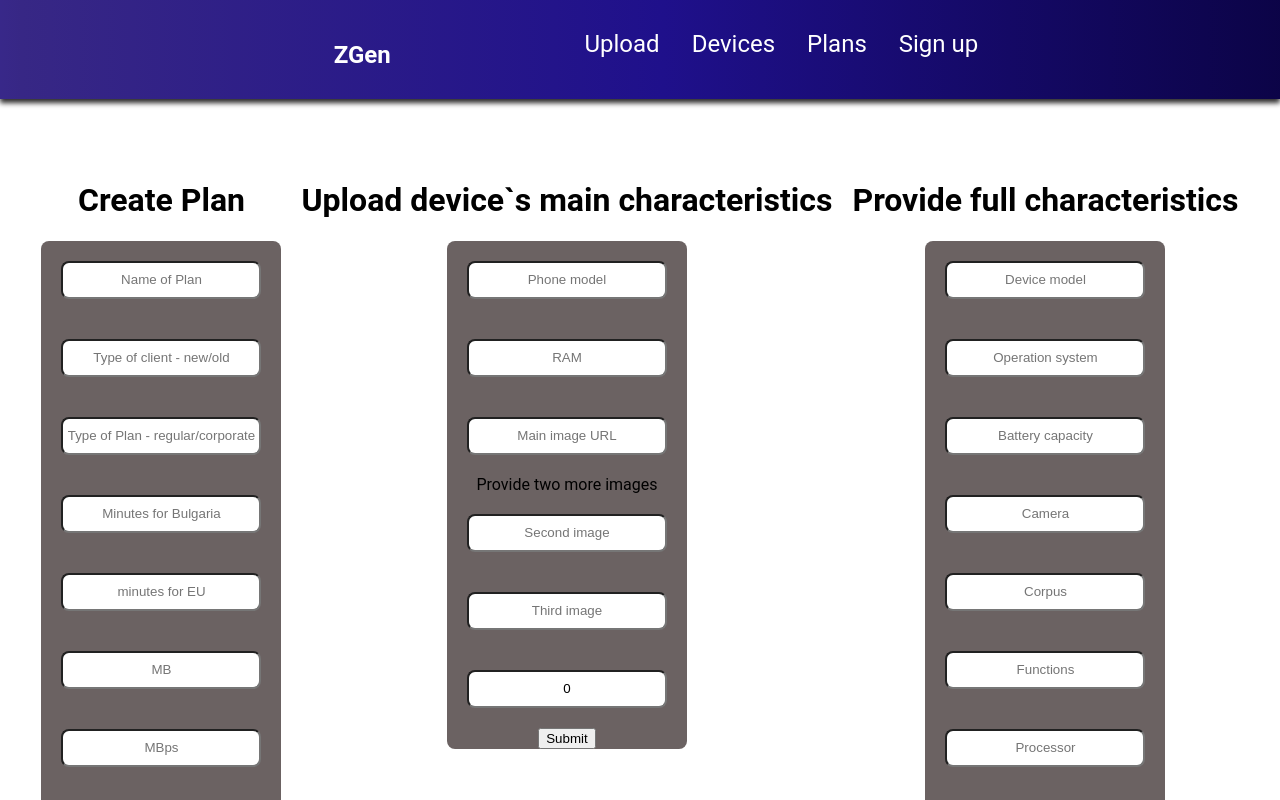
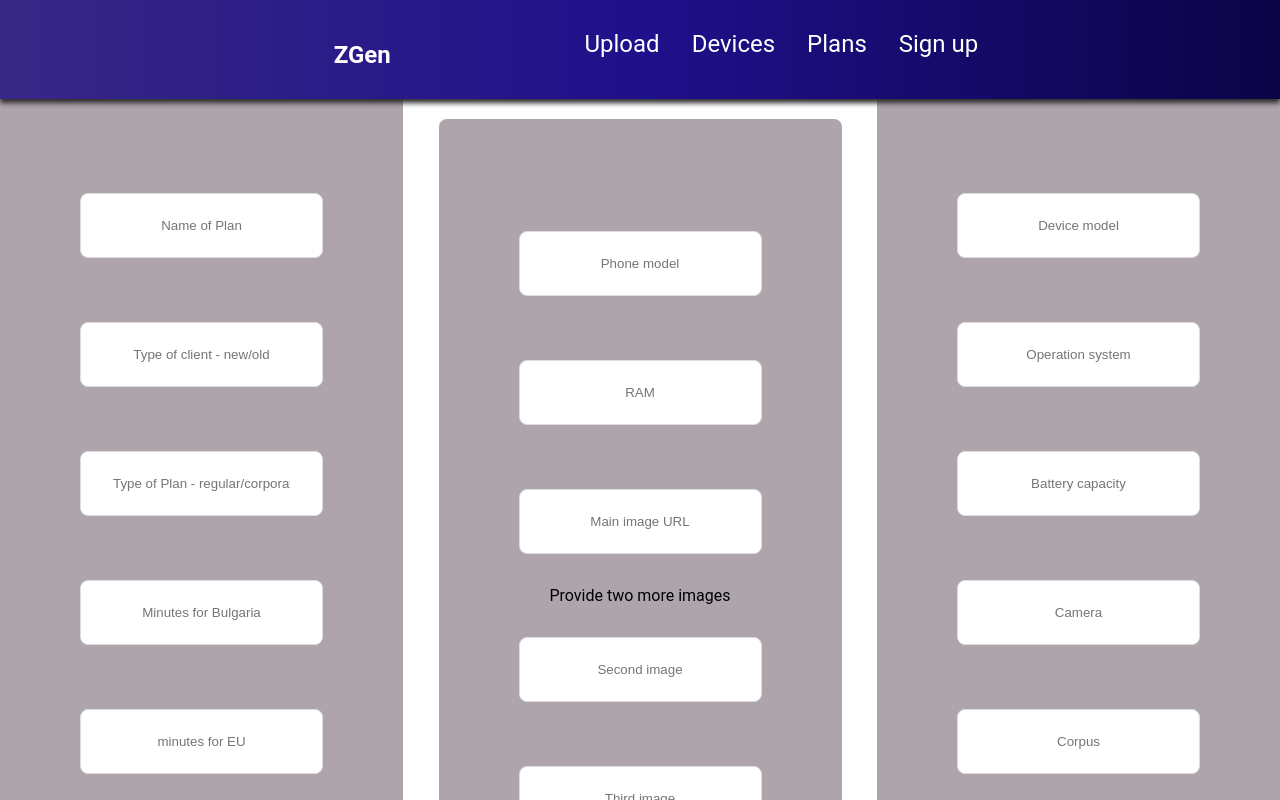
Before and after one commit to MyPersonalProjects-hehe/Z-Gen-client, a React (Vite) app: page /upload in a window 1280 px wide. Shown: the top 800 px of the page. Built offline with nearby package versions, Linux system fonts and the light colour scheme; no server answers.

Commit message:
rename divs; change css for global form component

```diff
--- a/src/App.scss
+++ b/src/App.scss
@@ -1,28 +1,30 @@
 //Login and Register
-.form-body {
+.form__body {
   display: flex;
   flex-direction: column;
   align-items: center;
-  color: black;
-  margin-top: 10rem;
 
   form {
     display: flex;
     flex-direction: column;
     justify-content: center;
     align-items: center;
-    background-color: rgb(107, 98, 98);
-    height: auto;
-    width: auto;
+    background-color: rgba(92, 75, 91, 0.5);
+    padding: 5rem 3rem;
     border-radius: 8px;
 
     input {
       display: flex;
-      width: 12rem;
-      height: 2rem;
+      padding: 1.5rem 2rem;
       text-align: center;
-      margin: 20px;
+      margin: 2rem;
+      border: 1px solid #ddd;
       border-radius: 8px;
+
+      &:focus {
+        outline: none;
+        border-color: var(--c-secondary);
+      }
     }
   }
 }
--- a/src/views/register/RegisterPage.tsx
+++ b/src/views/register/RegisterPage.tsx
@@ -43,7 +43,7 @@ function RegisterPage() {
   };
 
   return (
-    <div className='form-body'>
+    <div className='form__body'>
       <h1>Register</h1>
       <form onSubmit={(e) => registerUser(e)}>
         <div>
--- a/src/views/upload/UploadPage.tsx
+++ b/src/views/upload/UploadPage.tsx
@@ -6,13 +6,13 @@ import './upload-page.scss';
 function UploadPage() {
   return (
     <div className='upload-body'>
-      <div className='form-body'>
+      <div className='form__body'>
         <CreatePlanForm />
       </div>
-      <div className='form-body'>
+      <div className='form__body'>
         <DeviceShortForm />
       </div>
-      <div className='form-body'>
+      <div className='form__body'>
         <DeviceLongForm />
       </div>
     </div>
```
